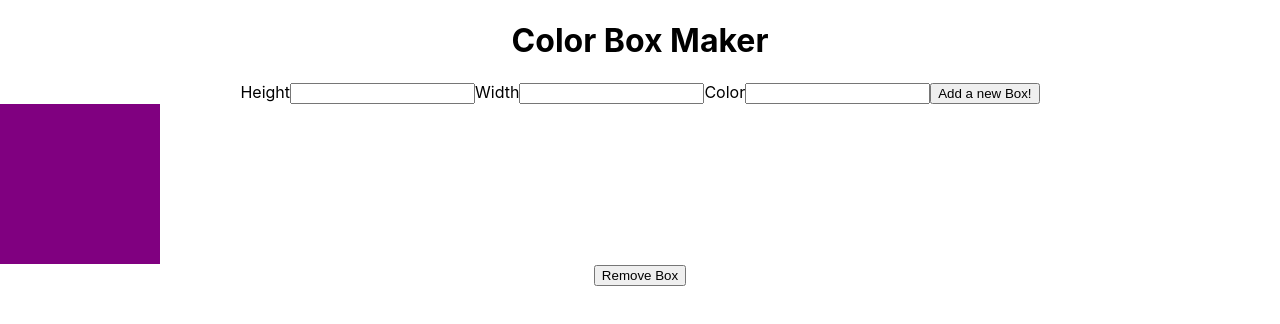
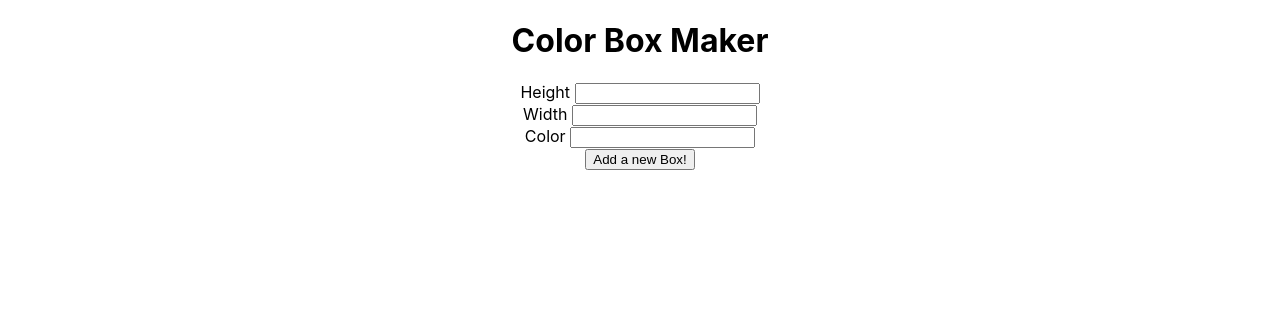
Before and after one commit to NightmanCZ90/Modern-React-Bootcamp, a React (Create React App) app in the folder 12_Forms/forms-react/: page / in a window 1280 px wide. Shown: the top 324 px of the page. Built offline with nearby package versions, Linux system fonts and the light colour scheme.

Commit message:
Color Box Maker complete

```diff
--- a/12_Forms/forms-react/src/Box.js
+++ b/12_Forms/forms-react/src/Box.js
@@ -10,7 +10,7 @@ class Box extends Component {
           backgroundColor: this.props.color
         }}>
         </div>
-        <button>Remove Box</button>
+        <button onClick={this.props.removeBox} >Remove Box</button>
       </div>
     )
   }
--- a/12_Forms/forms-react/src/BoxList.js
+++ b/12_Forms/forms-react/src/BoxList.js
@@ -7,14 +7,18 @@ class BoxList extends Component {
   constructor(props) {
     super(props);
     this.state = {
-      boxes: [{height: 10, width: 10, color: 'purple'}]
+      boxes: []
     }
-    this.addBox = this.addBox.bind(this);
+    this.create = this.create.bind(this);
   }
-  addBox(box) {
-    let newBox = {...box, id: uuid()}
+  remove(id) {
+    this.setState({
+      boxes: this.state.boxes.filter(box => box.id !== id)
+    })
+  }
+  create(box) {
     this.setState(state => ({
-      boxes: [...state.boxes, newBox]
+      boxes: [...this.state.boxes, box]
     }))
   }
   renderBoxes() {
@@ -28,12 +32,19 @@ class BoxList extends Component {
   }
   render() {
     const boxes = this.state.boxes.map(box => (
-      <Box height={box.height} width={box.width} color={box.color} />
+      <Box
+        key={box.id}
+        box={box.id}
+        height={box.height}
+        width={box.width}
+        color={box.color}
+        removeBox={() => this.remove(box.id)}
+      />
     ))
     return(
       <div>
         <h1>Color Box Maker</h1>
-        <NewBoxForm />
+        <NewBoxForm createBox={this.create} />
         {boxes}
       </div>
     )
--- a/12_Forms/forms-react/src/NewBoxForm.js
+++ b/12_Forms/forms-react/src/NewBoxForm.js
@@ -1,4 +1,5 @@
 import React, { Component } from 'react'
+import uuid from 'uuid/dist/v4'
 
 class NewBoxForm extends Component {
   constructor(props) {
@@ -18,7 +19,8 @@ class NewBoxForm extends Component {
   }
   handleSubmit(evt) {
     evt.preventDefault();
-    this.props.addBox(this.state);
+    const newBox = {...this.state, id: uuid()}
+    this.props.createBox(newBox);
     this.setState({
       height: '',
       width: '',
@@ -28,27 +30,36 @@ class NewBoxForm extends Component {
   render() {
     return(
       <form onSubmit={this.handleSubmit}>
-        <label >Height</label>
+        <div>
+          <label htmlFor='height' >Height </label>
           <input
             name='height'
+            id='height'
             type='number'
             value={this.state.height}
             onChange={this.handleChange}
           />
-        <label >Width</label>
+        </div>
+        <div>
+          <label htmlFor='width' >Width </label>
           <input
             name='width'
+            id='width'
             type='number'
             value={this.state.width}
             onChange={this.handleChange}
           />
-        <label >Color</label>
+        </div>
+        <div>
+          <label htmlFor='color' >Color </label>
           <input
             name='color'
+            id='color'
             type='text'
             value={this.state.color}
             onChange={this.handleChange}
           />
+        </div>
         <button>Add a new Box!</button>
       </form>
     )
```
Lines whose indentation alone changed are shown as unchanged.
